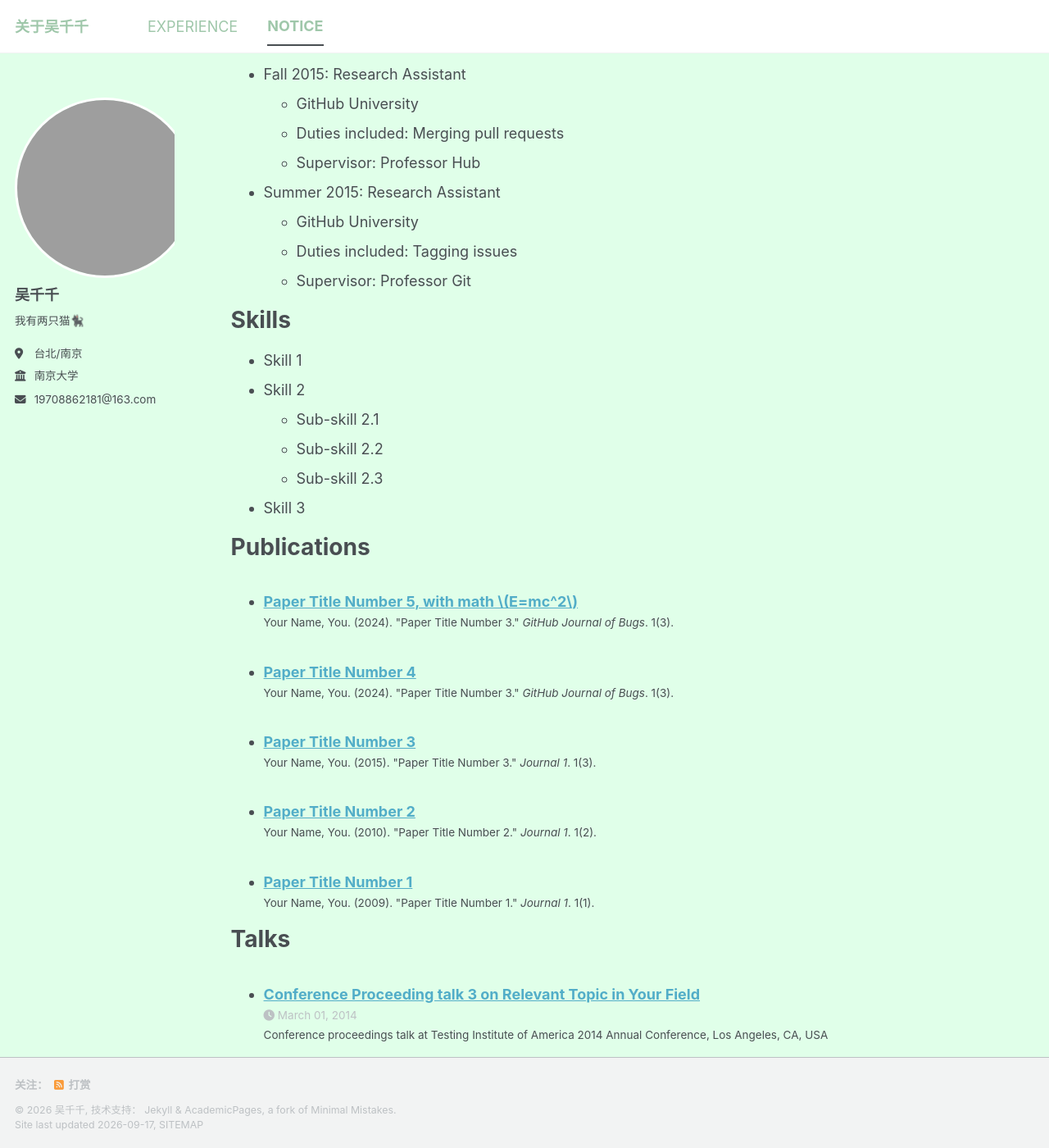
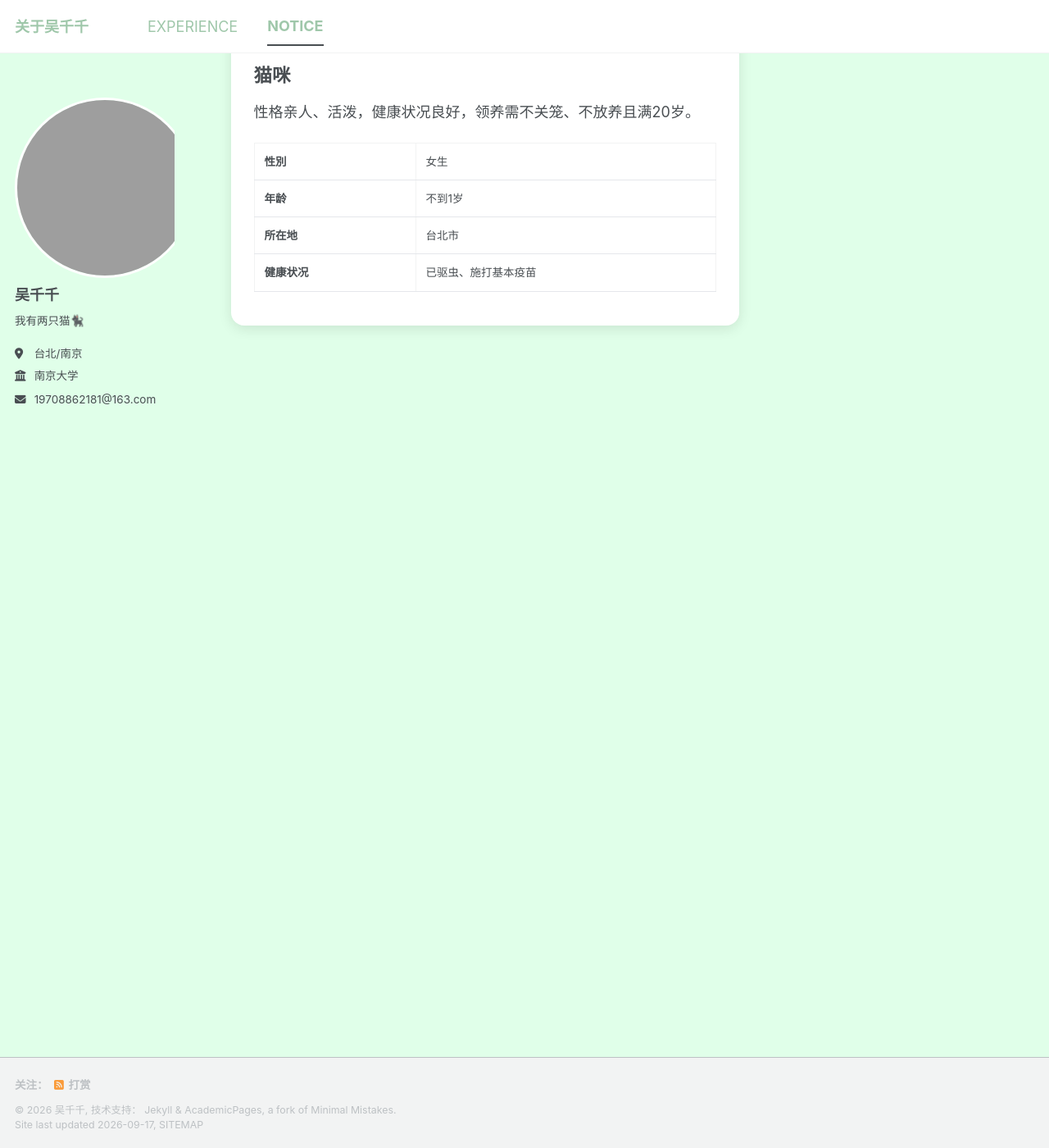
Before and after one commit to wuciancian0301/wuciancian0301.github.io, a Jekyll site: the page built from _pages/cv.md, in a window 1280 px wide and 1400 px high, scrolled down 431 px. Shown: the whole window at 82% size. Built offline with Jekyll 4.4.1, drawn with Linux system fonts in a browser that asks for light colours; a style sheet for code colours, icons or effects is not loaded; some of the changed text lies outside the part shown.

Commit message:
新增領養

```diff
--- a/_pages/cv.md
+++ b/_pages/cv.md
@@ -8,58 +8,36 @@ redirect_from:
   - /cv/
 ---
 
-{% include base_path %}
+<div style="max-width: 620px; margin: 32px 0; background: #FFFFFF; border-radius: 16px; overflow: hidden; box-shadow: 0 4px 16px rgba(0,0,0,0.10);">
 
-Education
-======
-* Ph.D in Version Control Theory, GitHub University, 2018 (expected)
-* M.S. in Jekyll, GitHub University, 2014
-* B.S. in GitHub, GitHub University, 2012
+  <img src="{{ site.baseurl }}/images/8.jpg"
+       alt="待领养猫咪"
+       style="display: block; width: 100%; height: 320px; object-fit: cover;">
 
-Work experience
-======
-* Spring 2024: Academic Pages Collaborator
-  * GitHub University
-  * Duties includes: Updates and improvements to template
-  * Supervisor: The Users
+  <div style="padding: 28px;">
+    <h2 style="margin-top: 0;">猫咪</h2>
 
-* Fall 2015: Research Assistant
-  * GitHub University
-  * Duties included: Merging pull requests
-  * Supervisor: Professor Hub
+    <p>
+      性格亲人、活泼，健康状况良好，领养需不关笼、不放养且满20岁。
+    </p>
 
-* Summer 2015: Research Assistant
-  * GitHub University
-  * Duties included: Tagging issues
-  * Supervisor: Professor Git
-
-Skills
-======
-* Skill 1
-* Skill 2
-  * Sub-skill 2.1
-  * Sub-skill 2.2
-  * Sub-skill 2.3
-* Skill 3
-
-Publications
-======
-  <ul>{% for post in site.publications reversed %}
-    {% include archive-single-cv.html %}
-  {% endfor %}</ul>
-
-Talks
-======
-  <ul>{% for post in site.talks reversed %}
-    {% include archive-single-talk-cv.html  %}
-  {% endfor %}</ul>
-
-Teaching
-======
-  <ul>{% for post in site.teaching reversed %}
-    {% include archive-single-cv.html %}
-  {% endfor %}</ul>
-
-Service and leadership
-======
-* Currently signed in to 43 different slack teams
+    <table style="width: 100%; border-collapse: collapse; background: #FFFFFF;">
+      <tr>
+        <th style="width: 35%; padding: 12px; text-align: left; border-bottom: 1px solid #E5E7EB;">性別</th>
+        <td style="padding: 12px; border-bottom: 1px solid #E5E7EB;">女生</td>
+      </tr>
+      <tr>
+        <th style="padding: 12px; text-align: left; border-bottom: 1px solid #E5E7EB;">年龄</th>
+        <td style="padding: 12px; border-bottom: 1px solid #E5E7EB;">不到1岁</td>
+      </tr>
+      <tr>
+        <th style="padding: 12px; text-align: left; border-bottom: 1px solid #E5E7EB;">所在地</th>
+        <td style="padding: 12px; border-bottom: 1px solid #E5E7EB;">台北市</td>
+      </tr>
+      <tr>
+        <th style="padding: 12px; text-align: left; border-bottom: 1px solid #E5E7EB;">健康状况</th>
+        <td style="padding: 12px; border-bottom: 1px solid #E5E7EB;">已驱虫、施打基本疫苗</td>
+      </tr>
+    </table>
+  </div>
+</div>
```
Also changed, not shown: other parts of _pages/cv.md (+1 -1 lines).
